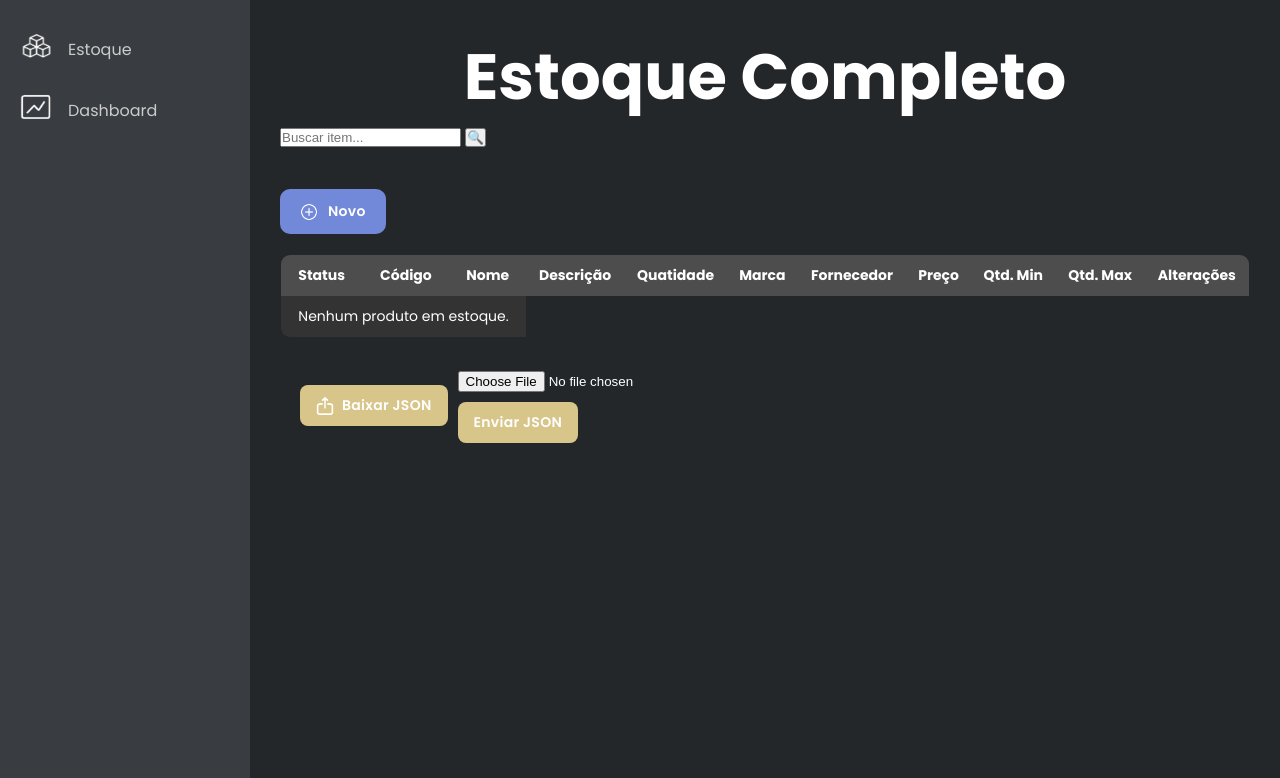
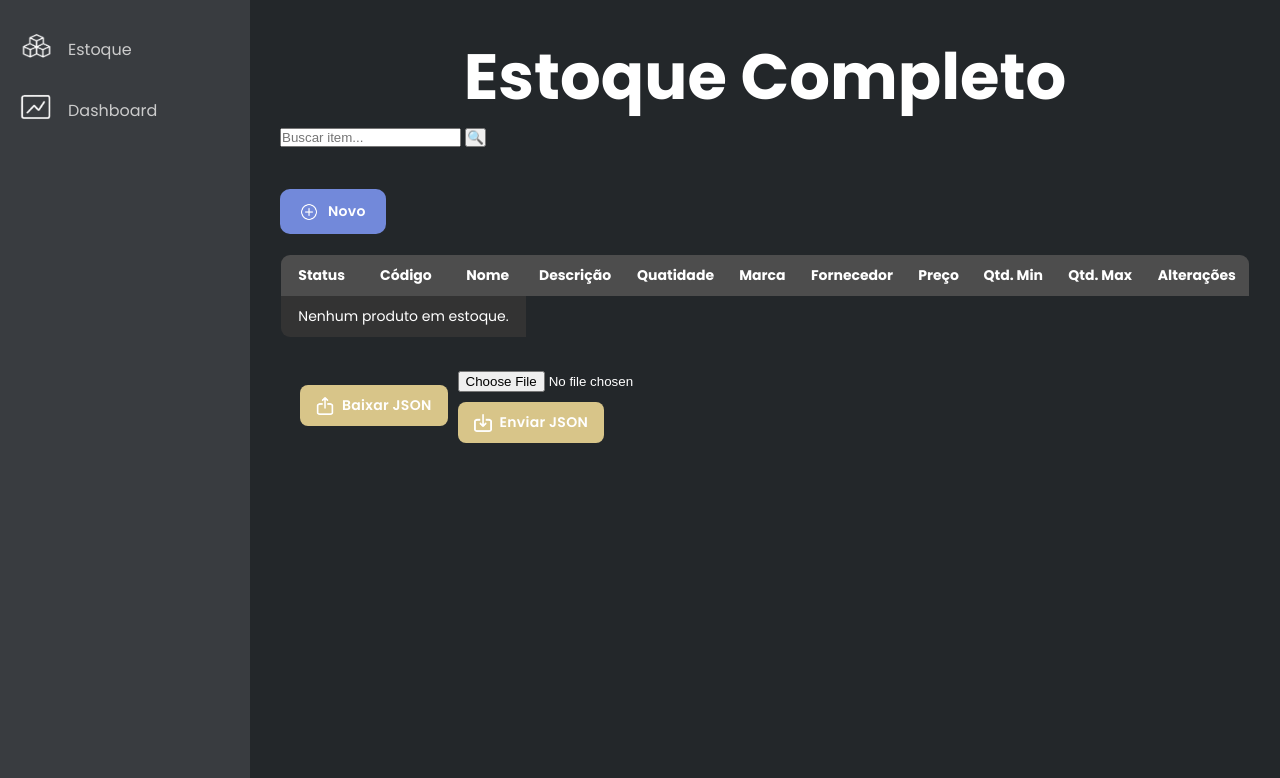
Before and after one commit to leonardogranata/StockMind, a Django app: template StockMind/templates/estoque/home.html in a window 1280 px wide. Shown: the part 61-839 px from the top of the page. Run offline with Django 5.2, Linux system fonts and the light colour scheme; the template is opened without the code that fills it, so the values that code supplies are empty.

Commit message:
Corrigindo botões de exportar/importar json

```diff
--- a/StockMind/static/css/style.css
+++ b/StockMind/static/css/style.css
@@ -929,5 +929,5 @@ table td {
 }
 
 .botoes-json button:hover {
-    background-color: var(--hover-button-blue);
+    background-color: var(--hover-button-yellow);
 }
--- a/StockMind/templates/estoque/home.html
+++ b/StockMind/templates/estoque/home.html
@@ -70,13 +70,13 @@
 
             <div class="botoes-json">
                 <a href="{% url 'exportar_json' %}">
-                    <button type="button" class="button-baixar-json"><img src="{% static "media/img/exportar.png" %}" alt="Icone de importar">Baixar JSON</button>
+                    <button type="button" class="button-baixar-json"><img src="{% static "media/img/exportar.png" %}" alt="Icone de exportar">Baixar JSON</button>
                 </a>
 
                 <form action="{% url 'importar_json' %}" method="post" enctype="multipart/form-data">
                     {% csrf_token %}
                     <input type="file" name="arquivo" accept=".json" required>
-                    <button type="submit" class="button-enviar-json">Enviar JSON</button>
+                    <button type="submit" class="button-enviar-json"><img src="{% static "media/img/import.png" %}" alt="Icone de importar">Enviar JSON</button>
                 </form>
             </div>
 
```
Also changed, not shown: StockMind/static/media/img/import.png (added).
